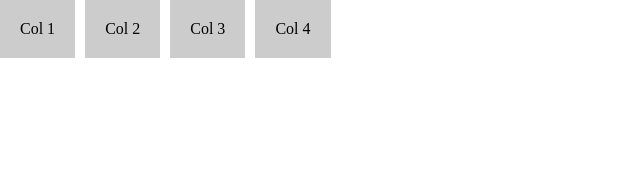
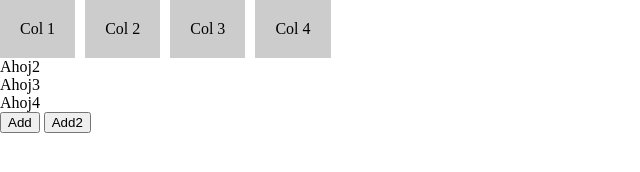
Before and after one commit to M-Baloun/js_basics, a plain HTML site: page index.html in a window 1280 px wide. Shown: the whole page, without its empty margins (0-640 px from the left). Drawn offline with Linux system fonts and the light colour scheme.

Commit message:
js_more_basics

```diff
--- a/index.html
+++ b/index.html
@@ -18,5 +18,10 @@
     <div>Col 4</div>
 </div>
 
+<div id="insert-here"></div>
+
+<button onclick="insert()">Add</button>
+<button id="click-me">Add2</button>
+
 </body>
 </html>
--- a/main.js
+++ b/main.js
@@ -37,7 +37,7 @@ console.warn("Hello, World!")
 console.error("Hello, World!")
 
 
-*/
+
 
 function getImage(url, xx, yyy) {
     console.log(url);
@@ -76,7 +76,7 @@ getImage5("a");
 
 
 const timer = (callback, time) => {
-    setTimeout(callback(), time)
+    setTimeout(callback, time)
 }
 
 timer(() => console.log("Hello, World!"), 1000)
@@ -84,9 +84,40 @@ timer(() => console.log("Hello, World!"), 1000)
 
 
 function timer2(callback, time) {
-    setTimeout(callback(), time)
+    setTimeout(callback, time)
 }
 
 timer2(function () {
     console.log("Hello, World!")
 }, 1000)
+
+
+
+
+
+document.addEventListener("DOMContentLoaded", () => {
+    const divX = document.getElementById("insert-here");
+
+    console.log( divX)
+})
+*/
+
+const divX = document.getElementById("insert-here");
+
+document.addEventListener("DOMContentLoaded", () => {
+
+    const divX = document.getElementById("insert-here");
+
+    for (let i = 0; i < 3; i++) {
+
+        divX.innerHTML += '<div>Ahoj' + (i + 2)+ '</div>';
+        //divX.innerHTML = divX.innerHTML + '<div>Ahoj + ' + (i + 2)+ '</div>'; toto radši ne
+    }
+
+    const clickMeBtn = document.getElementById("click-me");
+    clickMeBtn.addEventListener("click", insert)
+})
+
+const insert = () => {
+    alert("insert")
+}
```
